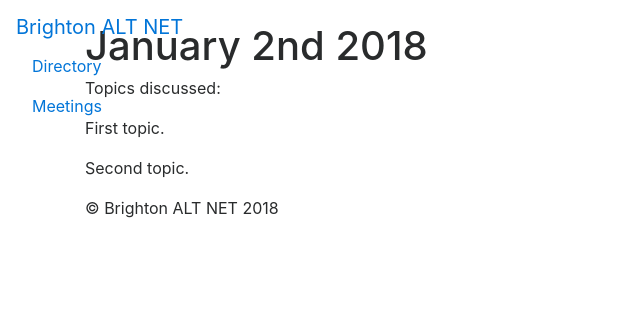
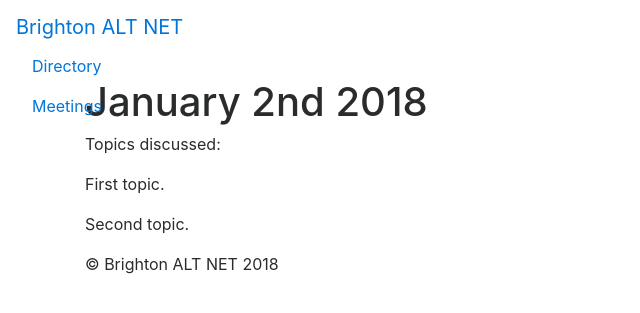
Before and after one commit to brighton-alt-net/brighton-alt-net.github.io, a Jekyll site: the page built from _posts/2018-01-02-January-2nd.md, in a window 1280 px wide. Shown: the top 313 px of the page, without its empty margins (0-640 px from the left). Built offline with Jekyll 4.4.1, drawn with Linux system fonts in a browser that asks for light colours; nearby versions of some CDN libraries; our own code applies the rules of GitHub Pages for plain Markdown files.

Commit message:
Fix path to CSS.

```diff
--- a/_layouts/default.html
+++ b/_layouts/default.html
@@ -1,3 +1,5 @@
+---
+---
 <!doctype html>
 <html lang="en">
   <head>
@@ -10,7 +12,7 @@
     <title>{{ page.title }}</title>
 
     <link rel="stylesheet" href="https://maxcdn.bootstrapcdn.com/bootstrap/4.0.0-beta.3/css/bootstrap.min.css" integrity="sha384-Zug+QiDoJOrZ5t4lssLdxGhVrurbmBWopoEl+M6BdEfwnCJZtKxi1KgxUyJq13dy" crossorigin="anonymous">
-    <link href="jumbotron.css" rel="stylesheet">
+    <link href="{{ "/jumbotron.css" | absolute_url }}" rel="stylesheet">
   </head>
 
   <body>
```
